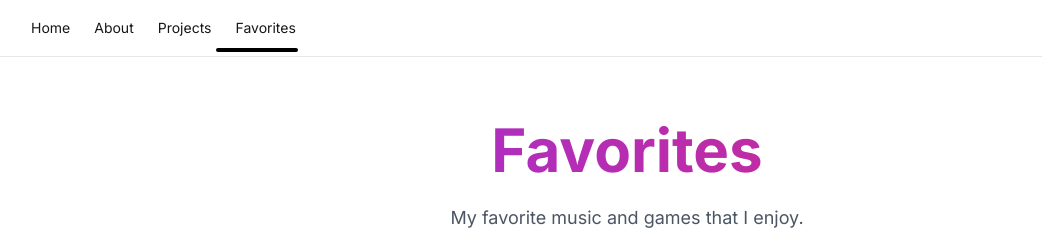
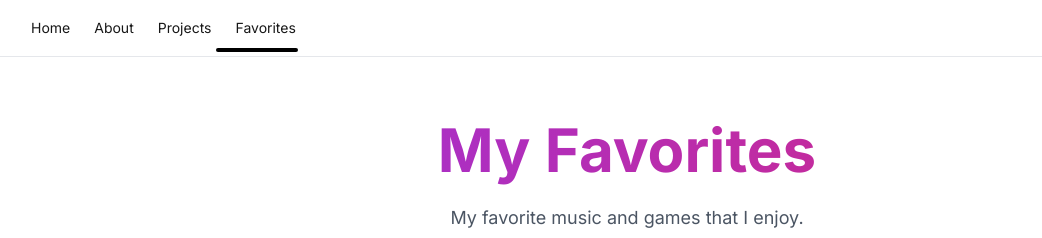
Before and after one commit to nikkou-0814/Portfolio-v6, a Next.js app: page /favorites in a window 1280 px wide. Shown: the top 238 px of the page, without its empty margins (13-1055 px from the left). Built offline with nearby package versions, Linux system fonts and the light colour scheme.

Commit message:
feat: タイトルを「Favorites」から「My Favorites」に変更 feat: メタデータのタイトルを「Portfolio v6」から「nikkou Portfolio v6」に変更

```diff
--- a/src/app/favorites/page.tsx
+++ b/src/app/favorites/page.tsx
@@ -53,7 +53,7 @@ const Favorites = () => {
       <main className="max-w-7xl mx-auto px-4 sm:px-6 lg:px-8 py-12">
         <div className="space-y-4 text-center mt-16 mb-12">
           <h1 className="text-4xl md:text-6xl font-bold bg-gradient-to-r from-purple-600 to-pink-600 bg-clip-text text-transparent p-2">
-            Favorites
+            My Favorites
           </h1>
           <p className="text-lg text-gray-600 dark:text-gray-300 mt-4 max-w-2xl mx-auto">
             My favorite music and games that I enjoy.
--- a/src/app/layout.tsx
+++ b/src/app/layout.tsx
@@ -6,7 +6,7 @@ import Header from "./components/Header"
 const inter = Inter({ subsets: ["latin"] })
 
 export const metadata = {
-  title: "Portfolio v6",
+  title: "nikkou Portfolio v6",
   description: "nikkou's Portfolio",
 }
 
```
